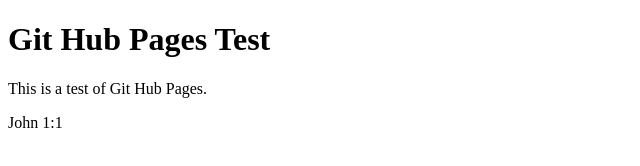
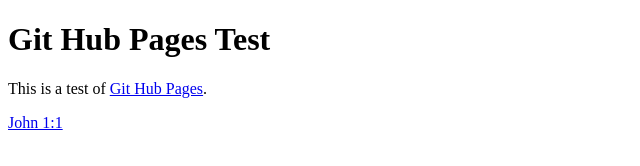
Before and after one commit to msallmen/msallmen.github.io, a plain HTML site: page index.html in a window 1280 px wide. Shown: the whole page, without its empty margins (0-640 px from the left). Drawn offline with Linux system fonts and the light colour scheme.

Commit message:
Fixed links

```diff
--- a/index.html
+++ b/index.html
@@ -6,7 +6,7 @@
   </head>
   <body>
     <h1>Git Hub Pages Test</h1>
-    <p>This is a test of <a src="https://pages.github.com/">Git Hub Pages</a>.</p>
-    <a src="https://www.blueletterbible.org/kjv/jhn/1/1/s_998001">John 1:1</a>
+    <p>This is a test of <a href="https://pages.github.com/">Git Hub Pages</a>.</p>
+    <a href="https://www.blueletterbible.org/kjv/jhn/1/1/s_998001">John 1:1</a>
   </body>
 </html>
```
